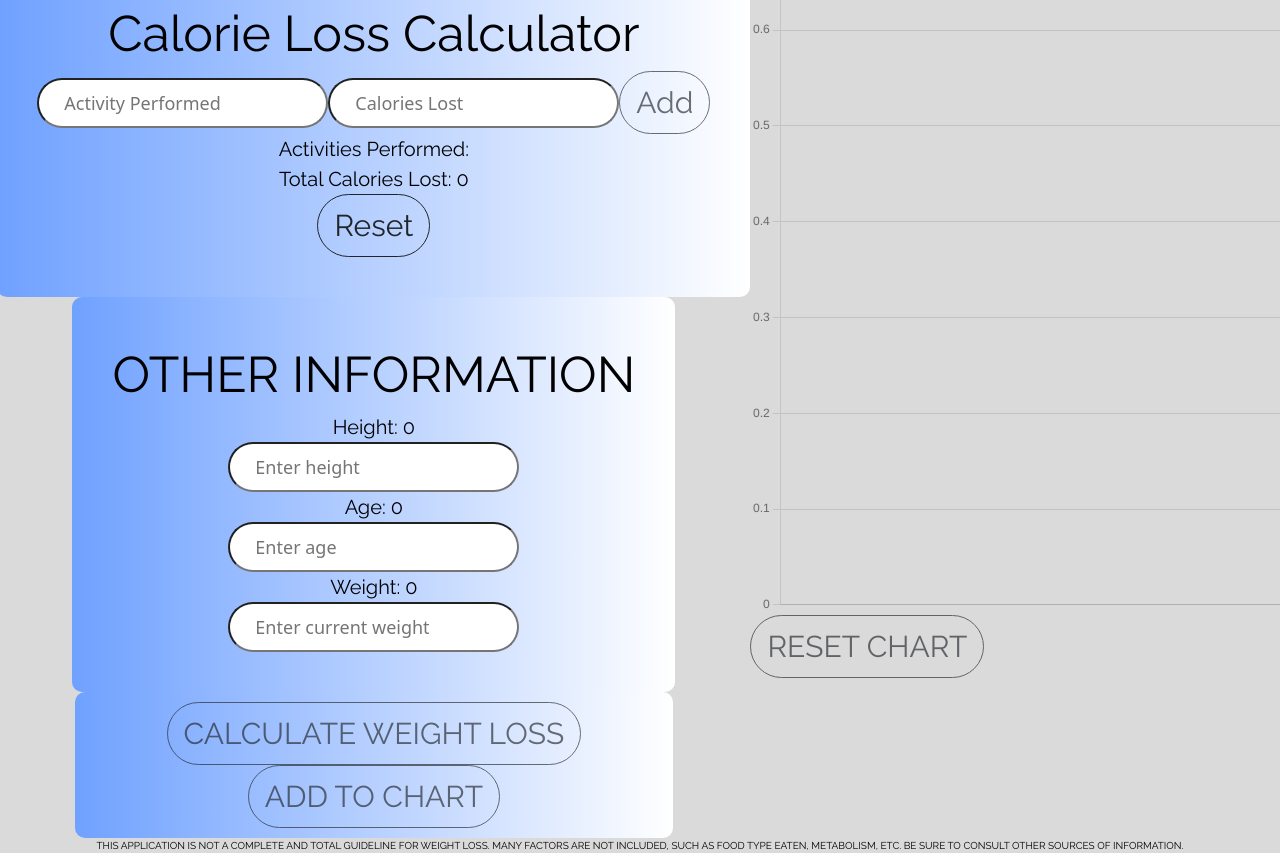
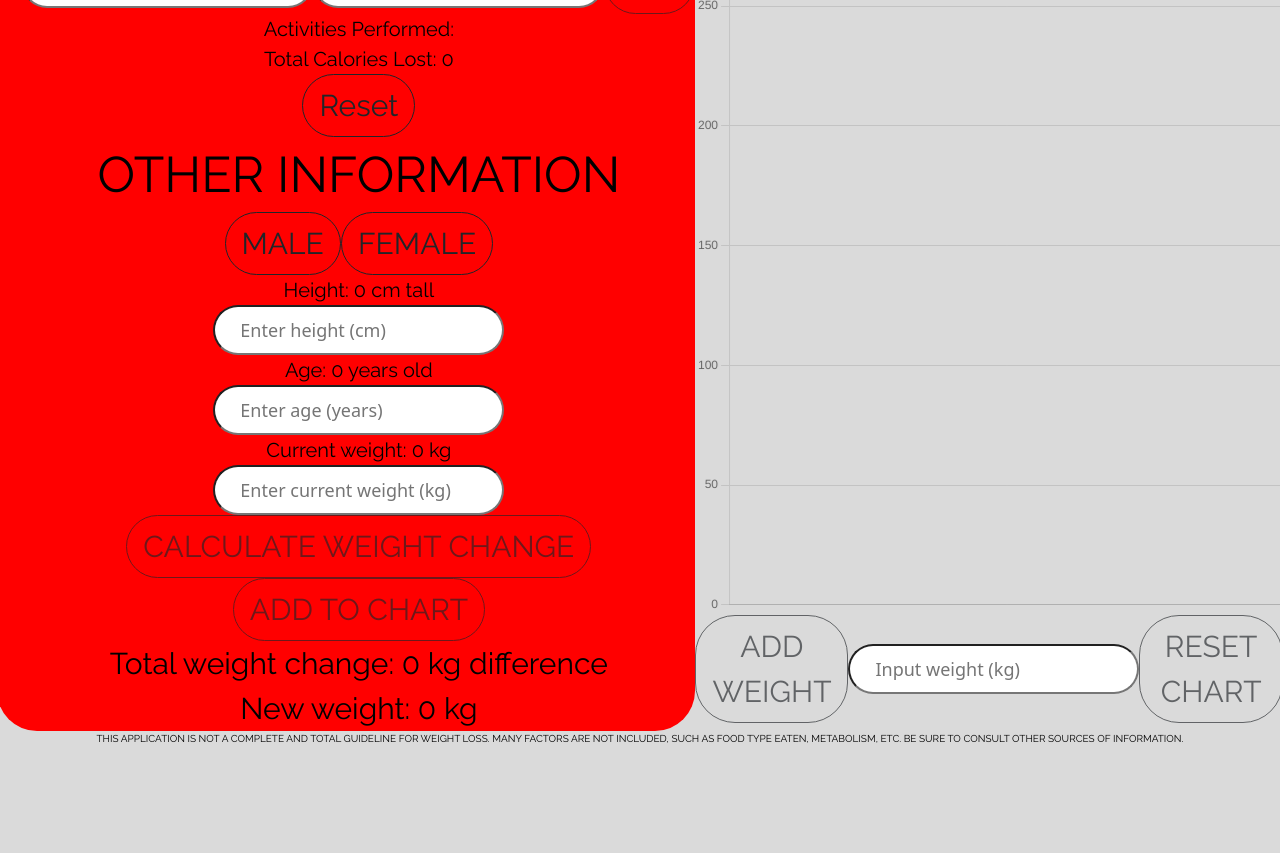
Before and after one commit to 4eyedglobule/Weight-Change-App, a React (Vite) app: page / in a window 1280 px wide. Shown: the part 460-1313 px from the top of the page. After the commit the page ends 1206 px from the top, so only its background shows below. Built offline with nearby package versions, Linux system fonts and the light colour scheme.

Commit message:
Fourth commit, project finally functional

```diff
--- a/src/App.css
+++ b/src/App.css
@@ -3,6 +3,11 @@
     flex-direction: column;
     justify-content: center;
     min-height: 100vh;
+}
+.input_box {
+    border-radius: 40px;
+    padding-left: 25px;
+    background-color: #ff0000;
 }
 .wrapper {
     display: flex;
@@ -20,16 +25,28 @@
     color: black;
     font-size: 10px;
 }
+.search-bar{
+    display:flex;
+    align-items: center;
+    gap: 12px;
+}
+.search-bar input{
+    height: 50px;
+    border-radius: 40px;
+    padding-left: 25px;
+    color: #808080;
+    background-color: #ffffff;
+    font-size: 18px;
+}
 .calc_button_box{
-  place-self: center;
-  padding: 10px;
-  padding-left: 92px;
-  padding-right: 92px;
-  border-radius: 10px;
-  background: linear-gradient(to right, #6fa1ff, #ffffff);
-  display:flex;
-  flex-direction: column;
-  align-items: center;
+    font-family: Raleway;
+    text-align: center;
+    color: black;
+    font-size: 30px;
+    place-self: center;
+    display:flex;
+    flex-direction: column;
+    align-items: center;
 }
 .chart_box{
     width: 1000px;
--- a/src/App.jsx
+++ b/src/App.jsx
@@ -12,16 +12,20 @@ function App() {
   const [height, setHeight] = useState(0);
   const [weight, setWeight] = useState(0);
   const [age, setAge] = useState(0);
-  const [weightLoss, setWeightLoss] = useState(0);
+  const [sexConst, setSexConst] = useState(0);
+  const [weightChange, setWeightChange] = useState(0);//Total weight change
+  const [newWeight, setNewWeight] = useState(0);
+
+  const [newWeightVal, setNewWeightVal] = useState(0);//New weight value added to chart (without calculations)
   const [chartLabels, setChartLabels] = useState([]); //e.g. [Firstlabel,secondlabel,thirdlabel]
-  const [chartWeightData, setchartWeightData] = useState([]); //e.g. [300,400,100,200]
+  const [chartWeightData, setChartWeightData] = useState([]); //e.g. [300,400,100,200]
   const chartInputData = {
     labels: chartLabels,
     datasets: [
       {
-        label: "Weight",
+        label: "Weight (kg)",
         data: chartWeightData,
-        borderColor: "rgb(1,0,0)",
+        borderColor: "rgb(0, 26, 255)",
       },
     ],
   };
@@ -41,36 +45,44 @@ function App() {
   const handleAge = (value) => {
     setAge(value);
   };
-  //Calculates total weight loss and sets weightLoss variable to it
-  const calculateWeightLoss = () => {
-    alert(
-      "Cal Added: " +
-        totalCalAdded +
-        ", Cal Lost: " +
-        totalCalLost +
-        ", Height, Age, Weight: " +
-        height +
-        ", " +
-        age +
-        ", " +
-        weight
-    );
+  const handleSexConst = (value) => {
+    setSexConst(value);
+  }
+  const handleNewWeightValInput = (e) => {
+    setNewWeightVal(Number(e.target.value));
   };
-  //Adds weightLoss variable as data on chart, should add an element to both data and label
-  const addToChart = () => {
-    alert("Should add total weight loss to chart");
+  //Calculates total weight loss and sets weightChange variable to it
+  const calculateWeightChange = () => {
+    setWeightChange(parseFloat((totalCalAdded-((10*weight+6.25*height-5*age+sexConst)+totalCalLost))/7700).toFixed(2));
+    setNewWeight(parseFloat((Number(weight)+parseFloat((totalCalAdded-((10*weight+6.25*height-5*age+sexConst)+totalCalLost))/7700)).toFixed(2)));
+  };
+  //Adds calculated weight change to chart
+  const addCalcToChart = () => {
+    setChartLabels((chartLabels) => [
+      ...chartLabels,
+      `Weight ${chartLabels.length + 1}`,
+    ]);
+    setChartWeightData((chartWeightData) => [...chartWeightData, newWeight]);
+  }
+    //Adds weightChange variable as data on chart, should add an element to both data and label
+  const addInputToChart = () => {
+    setChartLabels((chartLabels) => [
+      ...chartLabels,
+      `Weight ${chartLabels.length + 1}`,
+    ]);
+    setChartWeightData((chartWeightData) => [...chartWeightData, newWeightVal]);
   };
   //Clears chart data to empty chart
   const resetChart = () => {
     setChartLabels([]);
-    setchartWeightData([]);
+    setChartWeightData([]);
   };
   document.body.style.background = "rgb(218, 218, 218)";
   return (
     <div className="box">
-      <div className="title">DAILY WEIGHT LOSS CALCULATOR</div>
+      <div className="title">DAILY WEIGHT CHANGE CALCULATOR</div>
       <div className="wrapper" style={{ display: "flex" }}>
-        <div>
+        <div className="input_box">
           <div style={{ display: "flex", justifyContent: "center" }}>
             <Intake onSendCaloriesAdded={handleCalAdded} />
           </div>
@@ -82,31 +94,46 @@ function App() {
               onSendHeight={handleHeight}
               onSendAge={handleAge}
               onSendWeight={handleWeight}
+              onSendSexConst={handleSexConst}
             />
           </div>
           <div
             className="calc_button_box"
-            style={{ display: "flex", justifyContent: "center", flex: "1" }}
+            style={{ display: "flex", justifyContent: "center" }}
           >
             <Button
-              onClick={calculateWeightLoss}
-              onDisable={height < 1 || weight < 1 || age < 1}
+              onClick={calculateWeightChange}
+              onDisable={height < 1 || weight < 1 || age < 1 || sexConst == 0}
             >
-              CALCULATE WEIGHT LOSS
+              CALCULATE WEIGHT CHANGE
             </Button>
-            <Button onClick={addToChart} onDisable={weightLoss == 0}>
+            <Button onClick={addCalcToChart} onDisable={weightChange == 0}>
               ADD TO CHART
             </Button>
+            <div>Total weight change: {weightChange} kg difference</div>
+            <div>New weight: {newWeight} kg</div>
           </div>
         </div>
         <div className="chart_box">
           <Linegraph inputData={chartInputData} />
-          <Button
-            onClick={addToChart}
-            onDisable={chartLabels.length < 1 || chartWeightData.length < 1}
-          >
-            RESET CHART
-          </Button>
+          <div style={{ display: "flex" }}>
+            <Button onClick={addInputToChart} onDisable={newWeightVal < 1}>
+              ADD WEIGHT
+            </Button>
+            <div className="search-bar">
+              <input
+                type="Number"
+                placeholder="Input weight (kg)"
+                onChange={handleNewWeightValInput}
+              />
+            </div>
+            <Button
+              onClick={resetChart}
+              onDisable={chartLabels.length < 1 || chartWeightData.length < 1}
+            >
+              RESET CHART
+            </Button>
+          </div>
         </div>
       </div>
       <div className="disclaimer">
--- a/src/components/Estimator.css
+++ b/src/components/Estimator.css
@@ -1,10 +1,6 @@
 @import url('https://fonts.googleapis.com/css2?family=Raleway:ital,wght@0,100..900;1,100..900&display=swap');
 .estimator_box{
   place-self: center;
-  padding: 40px;
-  border-radius: 10px;
-  max-width: 700px;
-  background: linear-gradient(to right, #6fa1ff, #ffffff);;
   display:flex;
   flex-direction: column;
   align-items: center;
--- a/src/components/Estimator.jsx
+++ b/src/components/Estimator.jsx
@@ -3,10 +3,11 @@ import { useState } from "react";
 import "./Estimator.css";
 import Button from "./Button";
 
-const Estimator = ({ onSendHeight, onSendAge, onSendWeight }) => {
+const Estimator = ({ onSendHeight, onSendAge, onSendWeight, onSendSexConst }) => {
   const [height, setHeight] = useState(0);
   const [age, setAge] = useState(0);
   const [weight, setWeight] = useState(0);
+  const [sexConst, setSexConst] = useState(0);
 
   const changeHeight = (e) => {
     setHeight(e.target.value);
@@ -20,26 +21,41 @@ const Estimator = ({ onSendHeight, onSendAge, onSendWeight }) => {
     setWeight(e.target.value);
     onSendWeight(e.target.value);
   };
+  const changeSex = (value) => {
+    setSexConst(value);
+    onSendSexConst(value);
+  }
   return (
     <div className="estimator_box">
       <div className="title_text">OTHER INFORMATION</div>
-      <div className="generic_text">Height: {height}</div>
+      <div style={{ display: "flex" }}>
+            <Button onClick={() => changeSex(5)} onDisable={sexConst==5}>
+              MALE
+            </Button>
+            <Button
+              onClick={() => changeSex(-161)}
+              onDisable={sexConst==-161}
+            >
+              FEMALE
+            </Button>
+      </div>
+      <div className="generic_text">Height: {height} cm tall</div>
       <div className="search-bar">
         <input
           type="number"
-          placeholder="Enter height"
+          placeholder="Enter height (cm)"
           onChange={changeHeight}
         />
       </div>
-      <div className="generic_text">Age: {age}</div>
+      <div className="generic_text">Age: {age} years old</div>
       <div className="search-bar">
-        <input type="number" placeholder="Enter age" onChange={changeAge} />
+        <input type="number" placeholder="Enter age (years)" onChange={changeAge} />
       </div>
-      <div className="generic_text">Weight: {weight}</div>
+      <div className="generic_text">Current weight: {weight} kg</div>
       <div className="search-bar">
         <input
           type="number"
-          placeholder="Enter current weight"
+          placeholder="Enter current weight (kg)"
           onChange={changeWeight}
         />
       </div>
--- a/src/components/Intake.css
+++ b/src/components/Intake.css
@@ -1,9 +1,6 @@
 @import url('https://fonts.googleapis.com/css2?family=Raleway:ital,wght@0,100..900;1,100..900&display=swap');
 .calorie_intake_box{
   place-self: center;
-  padding: 40px;
-  border-radius: 10px;
-  background: linear-gradient(to right, #6fa1ff, #ffffff);;
   display:flex;
   flex-direction: column;
   align-items: center;
--- a/src/components/Intake.jsx
+++ b/src/components/Intake.jsx
@@ -21,6 +21,7 @@ const Intake = ({ onSendCaloriesAdded }) => {
     setItems((items) => [...items, consumed]);
   };
   const resetCalories = () => {
+    onSendCaloriesAdded(0);
     setItems([]);
     setTotalCalories(0);
   };
--- a/src/components/Linegraph.jsx
+++ b/src/components/Linegraph.jsx
@@ -23,6 +23,12 @@ ChartJS.register(
 const Linegraph = ({ inputData }) => {
   const options = {
     maintainAspectRatio: false,
+    scales: {
+      y: {
+        min: 0,
+        suggestedMax: 400,
+      },
+    },
   };
   return <Line options={options} data={inputData} />;
 };
--- a/src/components/Loss.css
+++ b/src/components/Loss.css
@@ -1,9 +1,6 @@
 @import url('https://fonts.googleapis.com/css2?family=Raleway:ital,wght@0,100..900;1,100..900&display=swap');
 .calorie_loss_box{
   place-self: center;
-  padding: 40px;
-  border-radius: 10px;
-  background: linear-gradient(to right, #6fa1ff, #ffffff);;
   display:flex;
   flex-direction: column;
   align-items: center;
--- a/src/components/Loss.jsx
+++ b/src/components/Loss.jsx
@@ -21,6 +21,7 @@ const Loss = ({ onSendCaloriesLost }) => {
     setTotalLost((totalLost) => totalLost + Number(caloriesLost));
   };
   const resetCalories = () => {
+    onSendCaloriesLost(0);
     setItems([]);
     setTotalLost(0);
   };
```
